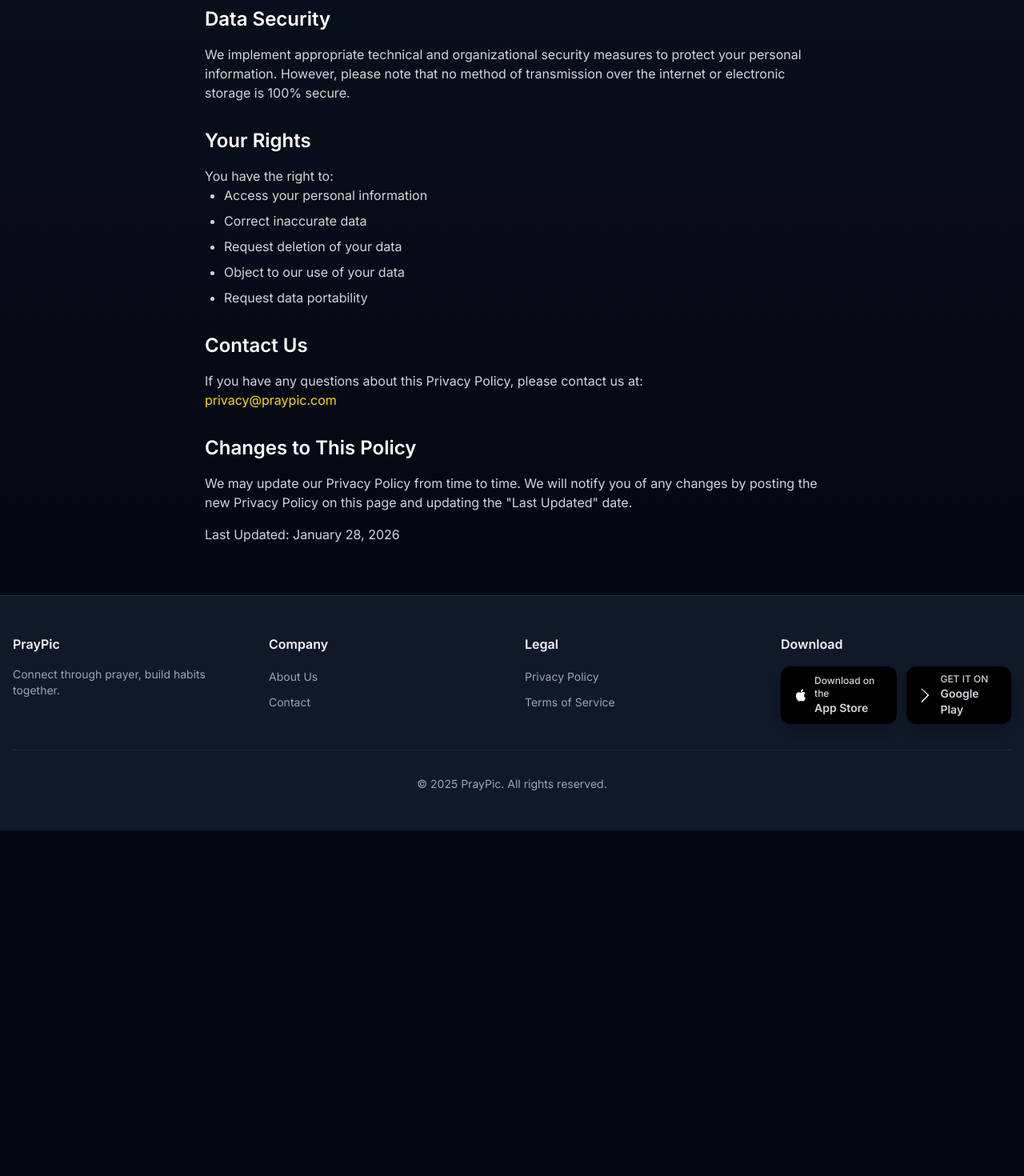
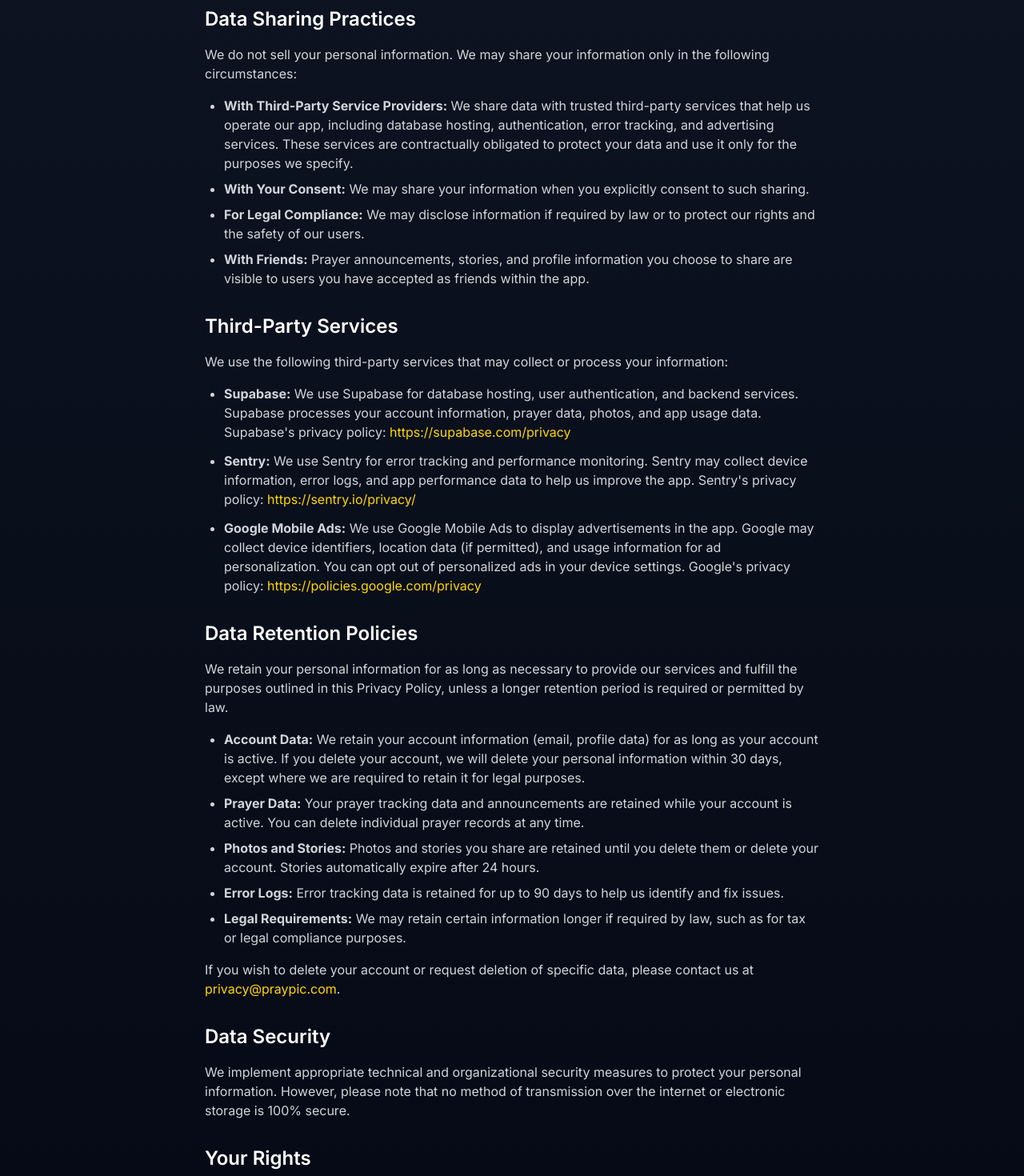
Before and after one commit to yousifUnity/Pray-Pic, a Next.js app: page /privacy in a window 1280 px wide. Shown: the part 1040-2510 px from the top of the page at 80% size. Before the commit the page ends 2078 px from the top, so only its background shows below. Built offline with nearby package versions, Linux system fonts and the light colour scheme.

Commit message:
Update page.tsx
fixed

```diff
--- a/src/app/privacy/page.tsx
+++ b/src/app/privacy/page.tsx
@@ -51,6 +51,61 @@
             </section>
 
             <section>
+              <h2 className="text-2xl font-semibold mb-4 text-gray-800 dark:text-white">Data Sharing Practices</h2>
+              <p className="mb-4">
+                We do not sell your personal information. We may share your information only in the following circumstances:
+              </p>
+              <ul className="list-disc pl-6 space-y-2">
+                <li><strong>With Third-Party Service Providers:</strong> We share data with trusted third-party services that help us operate our app, including database hosting, authentication, error tracking, and advertising services. These services are contractually obligated to protect your data and use it only for the purposes we specify.</li>
+                <li><strong>With Your Consent:</strong> We may share your information when you explicitly consent to such sharing.</li>
+                <li><strong>For Legal Compliance:</strong> We may disclose information if required by law or to protect our rights and the safety of our users.</li>
+                <li><strong>With Friends:</strong> Prayer announcements, stories, and profile information you choose to share are visible to users you have accepted as friends within the app.</li>
+              </ul>
+            </section>
+
+            <section>
+              <h2 className="text-2xl font-semibold mb-4 text-gray-800 dark:text-white">Third-Party Services</h2>
+              <p className="mb-4">
+                We use the following third-party services that may collect or process your information:
+              </p>
+              <ul className="list-disc pl-6 space-y-3">
+                <li>
+                  <strong>Supabase:</strong> We use Supabase for database hosting, user authentication, and backend services.
+                  Supabase processes your account information, prayer data, photos, and app usage data.
+                  Supabase's privacy policy: <a href="https://supabase.com/privacy" target="_blank" rel="noopener noreferrer" className="text-primary-green dark:text-primary-gold hover:underline">https://supabase.com/privacy</a>
+                </li>
+                <li>
+                  <strong>Sentry:</strong> We use Sentry for error tracking and performance monitoring.
+                  Sentry may collect device information, error logs, and app performance data to help us improve the app.
+                  Sentry's privacy policy: <a href="https://sentry.io/privacy/" target="_blank" rel="noopener noreferrer" className="text-primary-green dark:text-primary-gold hover:underline">https://sentry.io/privacy/</a>
+                </li>
+                <li>
+                  <strong>Google Mobile Ads:</strong> We use Google Mobile Ads to display advertisements in the app.
+                  Google may collect device identifiers, location data (if permitted), and usage information for ad personalization.
+                  You can opt out of personalized ads in your device settings.
+                  Google's privacy policy: <a href="https://policies.google.com/privacy" target="_blank" rel="noopener noreferrer" className="text-primary-green dark:text-primary-gold hover:underline">https://policies.google.com/privacy</a>
+                </li>
+              </ul>
+            </section>
+
+            <section>
+              <h2 className="text-2xl font-semibold mb-4 text-gray-800 dark:text-white">Data Retention Policies</h2>
+              <p className="mb-4">
+                We retain your personal information for as long as necessary to provide our services and fulfill the purposes outlined in this Privacy Policy, unless a longer retention period is required or permitted by law.
+              </p>
+              <ul className="list-disc pl-6 space-y-2">
+                <li><strong>Account Data:</strong> We retain your account information (email, profile data) for as long as your account is active. If you delete your account, we will delete your personal information within 30 days, except where we are required to retain it for legal purposes.</li>
+                <li><strong>Prayer Data:</strong> Your prayer tracking data and announcements are retained while your account is active. You can delete individual prayer records at any time.</li>
+                <li><strong>Photos and Stories:</strong> Photos and stories you share are retained until you delete them or delete your account. Stories automatically expire after 24 hours.</li>
+                <li><strong>Error Logs:</strong> Error tracking data is retained for up to 90 days to help us identify and fix issues.</li>
+                <li><strong>Legal Requirements:</strong> We may retain certain information longer if required by law, such as for tax or legal compliance purposes.</li>
+              </ul>
+              <p className="mt-4">
+                If you wish to delete your account or request deletion of specific data, please contact us at <a href="mailto:privacy@praypic.com" className="text-primary-green dark:text-primary-gold hover:underline">privacy@praypic.com</a>.
+              </p>
+            </section>
+
+            <section>
               <h2 className="text-2xl font-semibold mb-4 text-gray-800 dark:text-white">Data Security</h2>
               <p>
                 We implement appropriate technical and organizational security measures to protect your
```
